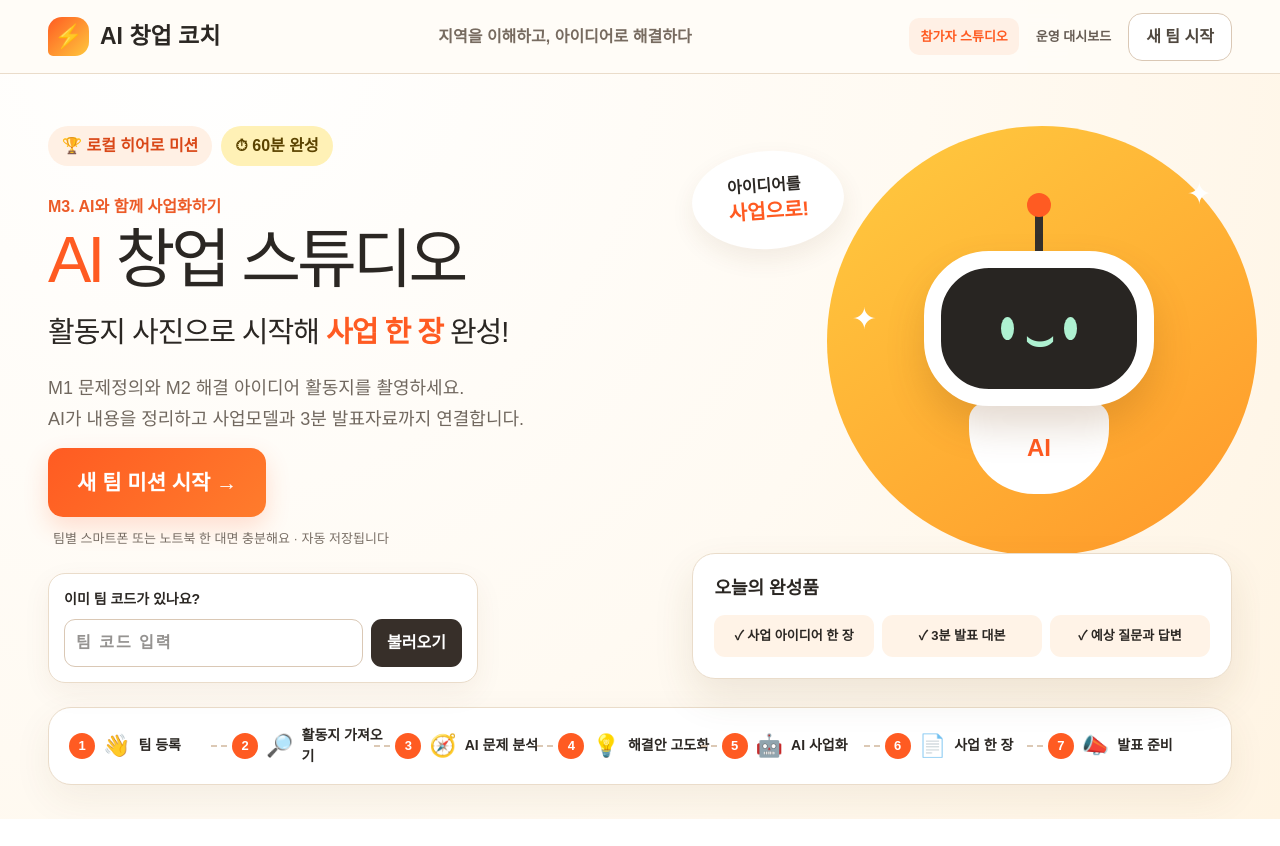
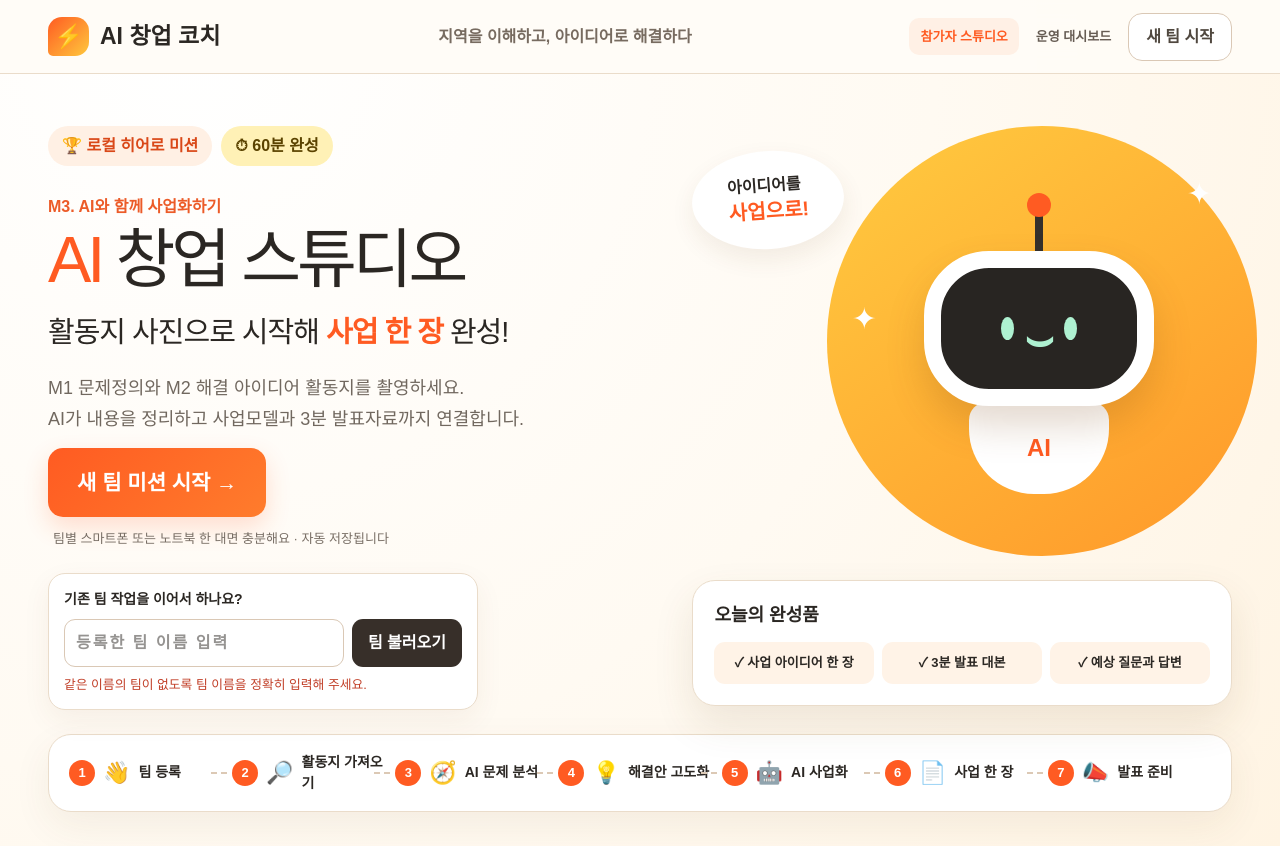
Before and after one commit to powerysh-ysh/AI-chat, a Next.js app: page / in a window 1280 px wide. Before the commit the page ends 819 px from the top, so only its background shows below. Built offline with nearby package versions, Linux system fonts and the light colour scheme.

Commit message:
팀 이름으로 저장·불러오기: app/page.tsx

```diff
--- a/app/page.tsx
+++ b/app/page.tsx
@@ -80,7 +80,7 @@ export default function Home() {
   const [seconds, setSeconds] = useState(180);
   const [running, setRunning] = useState(false);
   const [projectCode, setProjectCode] = useState("");
-  const [restoreCode, setRestoreCode] = useState("");
+  const [restoreTeam, setRestoreTeam] = useState("");
   const [saveState, setSaveState] = useState<"idle"|"saving"|"saved"|"error">("idle");
   const [restoreError, setRestoreError] = useState("");
   const [workshopImport, setWorkshopImport] = useState<WorkshopImport | null>(null);
@@ -110,7 +110,7 @@ export default function Home() {
   }, [form, discovery, solutionCandidates, selectedCandidate, result, selectedName, projectCode, workshopImport]);
 
   useEffect(() => {
-    if (!started || !projectCode || !form.team.trim()) return;
+    if (!started || !form.team.trim()) return;
     queueMicrotask(() => setSaveState("saving"));
     const timer = window.setTimeout(async () => {
       try {
@@ -119,7 +119,9 @@ export default function Home() {
           headers: { "content-type": "application/json" },
           body: JSON.stringify({ code: projectCode, form, discovery, solutionCandidates, selectedCandidate, result, selectedName, workshopImport, step }),
         });
+        const data = await response.json();
         if (!response.ok) throw new Error();
+        if (!projectCode && data.code) setProjectCode(data.code);
         setSaveState("saved");
       } catch {
         setSaveState("error");
@@ -250,8 +252,6 @@ ${result.pitch}`;
   }
 
   function begin() {
-    const alphabet = "ABCDEFGHJKLMNPQRSTUVWXYZ23456789";
-    const bytes = crypto.getRandomValues(new Uint8Array(8));
     setForm(empty);
     setDiscovery(null);
     setSolutionCandidates([]);
@@ -262,17 +262,17 @@ ${result.pitch}`;
     setImageNames([]);
     setError("");
     setStep(0);
-    setProjectCode(Array.from(bytes, b => alphabet[b % alphabet.length]).join(""));
+    setProjectCode("");
     localStorage.removeItem("local-hero-project");
     setStarted(true);
   }
 
   async function restoreProject() {
-    const code = restoreCode.toUpperCase().replace(/[^A-Z0-9]/g, "");
-    if (code.length < 6) return setRestoreError("6~8자리 팀 코드를 입력해 주세요.");
+    const team = restoreTeam.trim();
+    if (team.length < 2) return setRestoreError("등록했던 팀 이름을 입력해 주세요.");
     setRestoreError("");
     try {
-      const response = await fetch(`/api/projects?code=${code}`);
+      const response = await fetch(`/api/projects?team=${encodeURIComponent(team)}`);
       const data = await response.json();
       if (!response.ok) throw new Error(data.error ?? "팀을 찾을 수 없습니다.");
       setForm(data.project.form);
@@ -321,7 +321,7 @@ ${result.pitch}`;
     <main>
       <header className="topbar">
         <div className="brand"><span>⚡</span><strong>AI 창업 코치</strong></div>
-        <div className="header-note">{started && projectCode ? <><b>팀 코드 {projectCode}</b> · {saveState==="saving"?"저장 중…":saveState==="saved"?"DB 저장 완료 ✓":saveState==="error"?"저장 확인 필요":"자동 저장"}</> : "지역을 이해하고, 아이디어로 해결하다"}</div>
+        <div className="header-note">{started && form.team ? <><b>{form.team}</b> · {saveState==="saving"?"저장 중…":saveState==="saved"?"DB 저장 완료 ✓":saveState==="error"?"저장 확인 필요":"자동 저장"}</> : "지역을 이해하고, 아이디어로 해결하다"}</div>
         <nav className="app-switch"><Link className="active" href="/">참가자 스튜디오</Link><Link href="/admin">운영 대시보드</Link><button className="ghost" onClick={reset}>새 팀 시작</button></nav>
       </header>
 
@@ -337,9 +337,10 @@ ${result.pitch}`;
             {result && <button className="resume" onClick={() => { setStarted(true); setStep(5); }}>저장된 결과 이어보기</button>}
             <p className="micro">팀별 스마트폰 또는 노트북 한 대면 충분해요 · 자동 저장됩니다</p>
             <div className="restore-box">
-              <b>이미 팀 코드가 있나요?</b>
-              <div><input maxLength={8} value={restoreCode} onChange={e=>setRestoreCode(e.target.value.toUpperCase())} placeholder="팀 코드 입력"/><button onClick={restoreProject}>불러오기</button></div>
+              <b>기존 팀 작업을 이어서 하나요?</b>
+              <div><input maxLength={80} value={restoreTeam} onChange={e=>setRestoreTeam(e.target.value)} onKeyDown={e=>e.key==="Enter"&&restoreProject()} placeholder="등록한 팀 이름 입력"/><button onClick={restoreProject}>팀 불러오기</button></div>
               {restoreError && <small>{restoreError}</small>}
+              <small>같은 이름의 팀이 없도록 팀 이름을 정확히 입력해 주세요.</small>
             </div>
           </div>
           <div className="hero-visual">
@@ -354,7 +355,7 @@ ${result.pitch}`;
         <section className="workspace shell">
           <div className="mission-head">
             <div><span className="mission-label">M3 · AI 창업 스튜디오</span><h1>{loading ? "AI 코치가 우리 팀의 사업을 설계하고 있어요…" : steps[step]}</h1></div>
-            <div className="team-code"><small>우리 팀 코드</small><strong>{projectCode}</strong><span>{saveState==="saving"?"DB 저장 중…":saveState==="saved"?"저장 완료 ✓":saveState==="error"?"저장 실패 · 인터넷 확인":"자동 저장 대기"}</span></div>
+            <div className="team-code"><small>우리 팀</small><strong>{form.team || "팀 이름 등록 전"}</strong><span>{saveState==="saving"?"DB 저장 중…":saveState==="saved"?"저장 완료 ✓":saveState==="error"?"저장 실패 · 인터넷 확인":"팀 이름으로 자동 저장"}</span></div>
           </div>
           <div className="progress"><i style={{width:`${progress}%`}} /></div>
           <div className="step-dots seven">{steps.map((x,i)=>{
```
